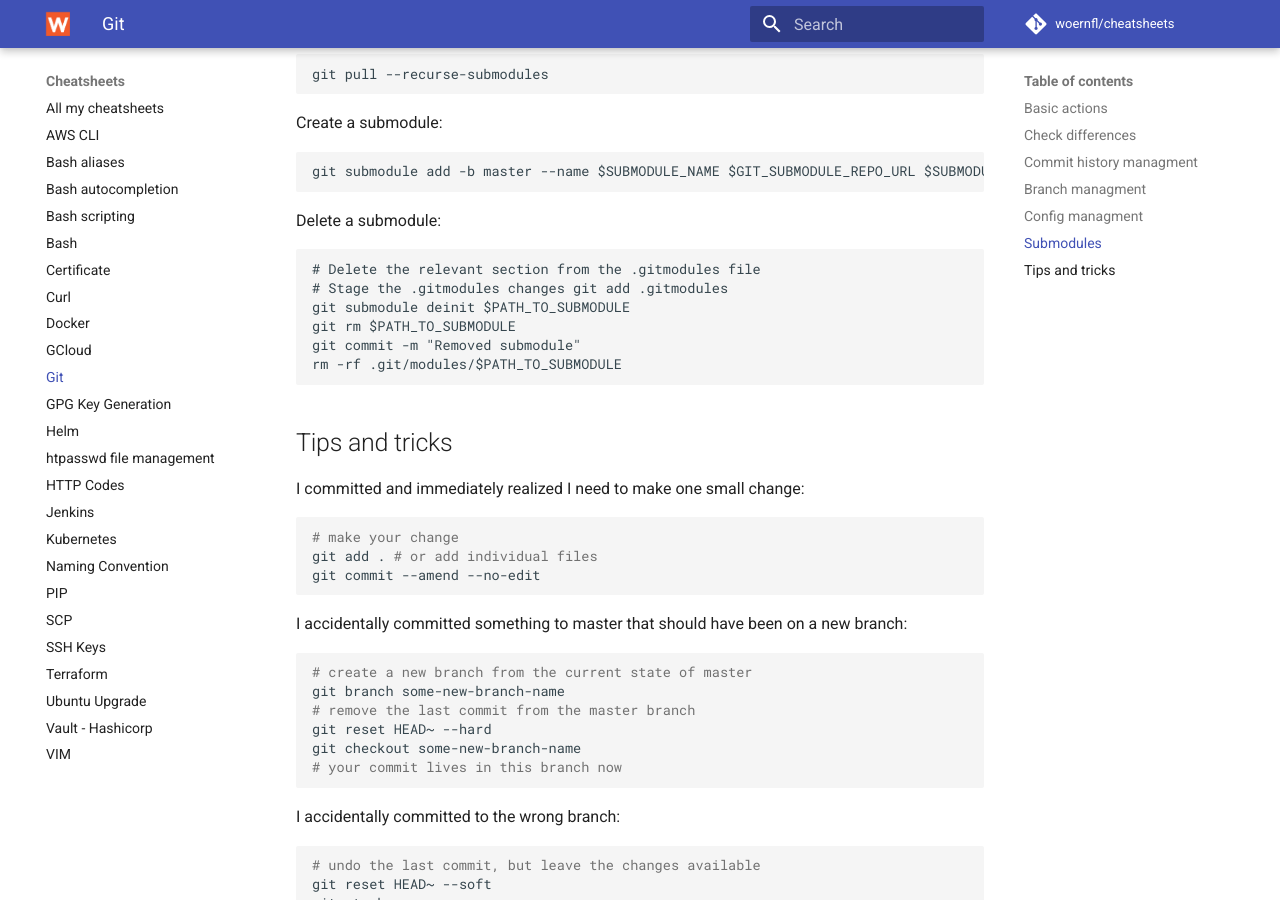
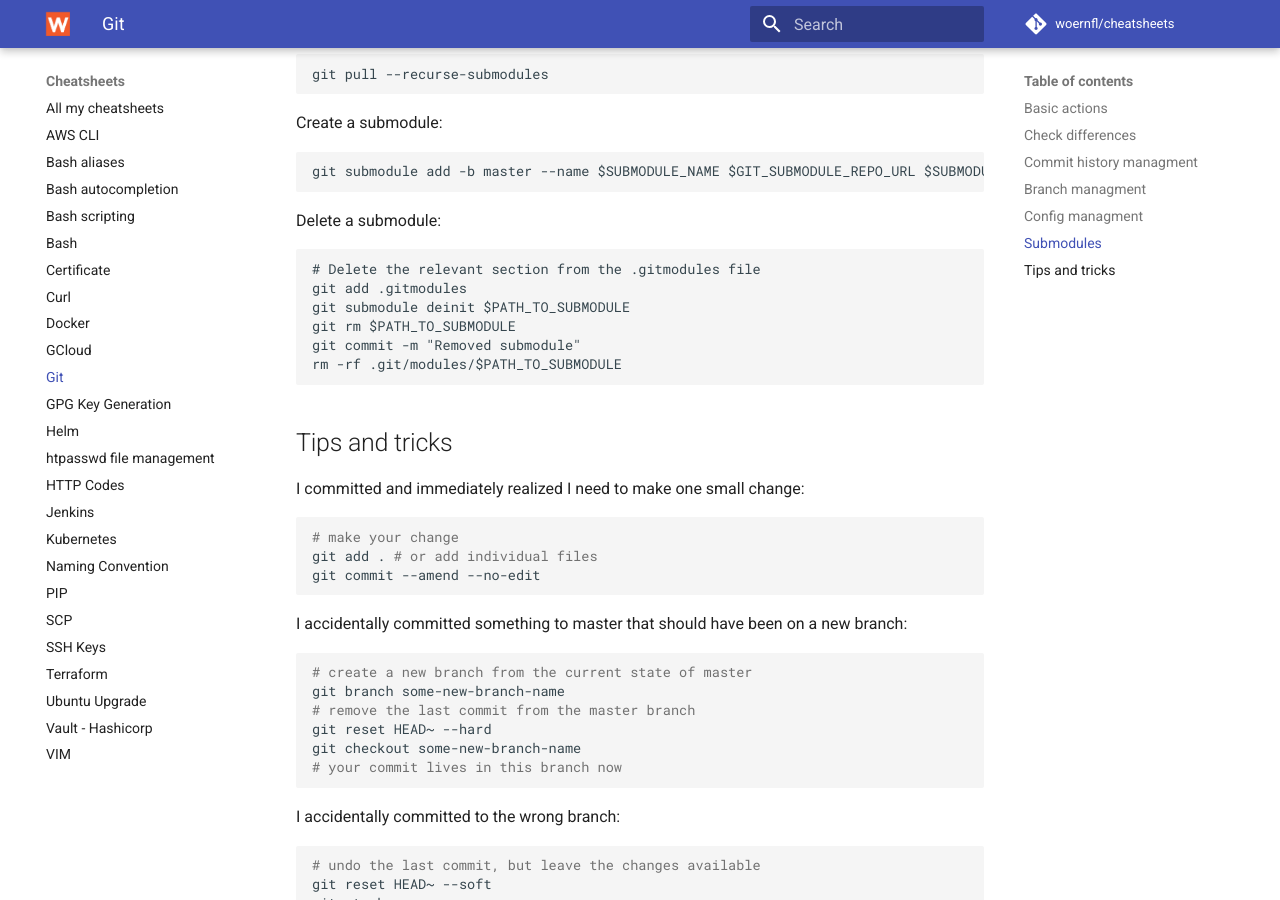
Before and after one commit to woernfl/cheatsheets, an MkDocs documentation site: the page built from docs/git.md, in a window 1280 px wide and 900 px high, scrolled down 3195 px. Built offline with MkDocs 1.6.1 and Material for MkDocs 9.7.7, drawn with Linux system fonts in a browser that asks for light colours; comment, search, counter and statistics services are not loaded.

Commit message:
Update git.md

````diff
--- a/docs/git.md
+++ b/docs/git.md
@@ -186,7 +186,7 @@ Delete a submodule:
 
 ```
 # Delete the relevant section from the .gitmodules file
-# Stage the .gitmodules changes git add .gitmodules
+git add .gitmodules
 git submodule deinit $PATH_TO_SUBMODULE
 git rm $PATH_TO_SUBMODULE
 git commit -m "Removed submodule"
````
